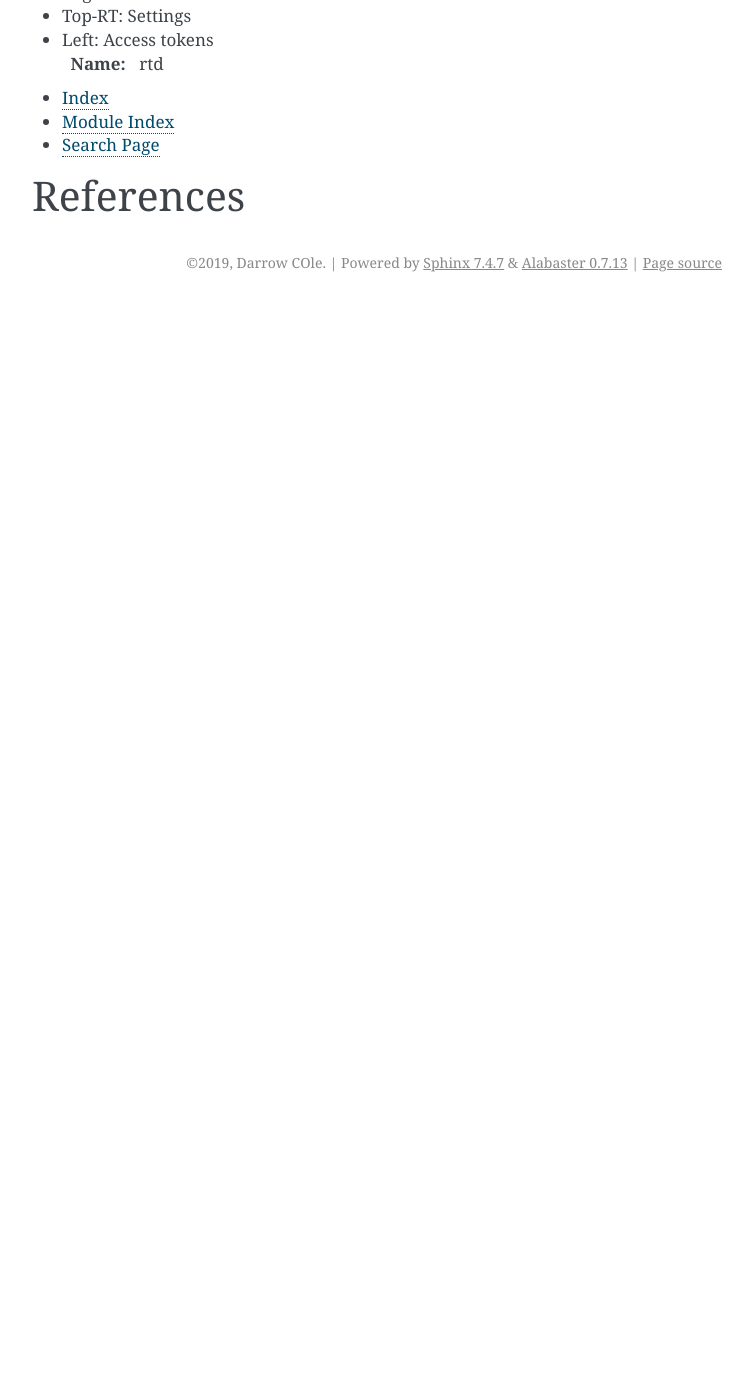
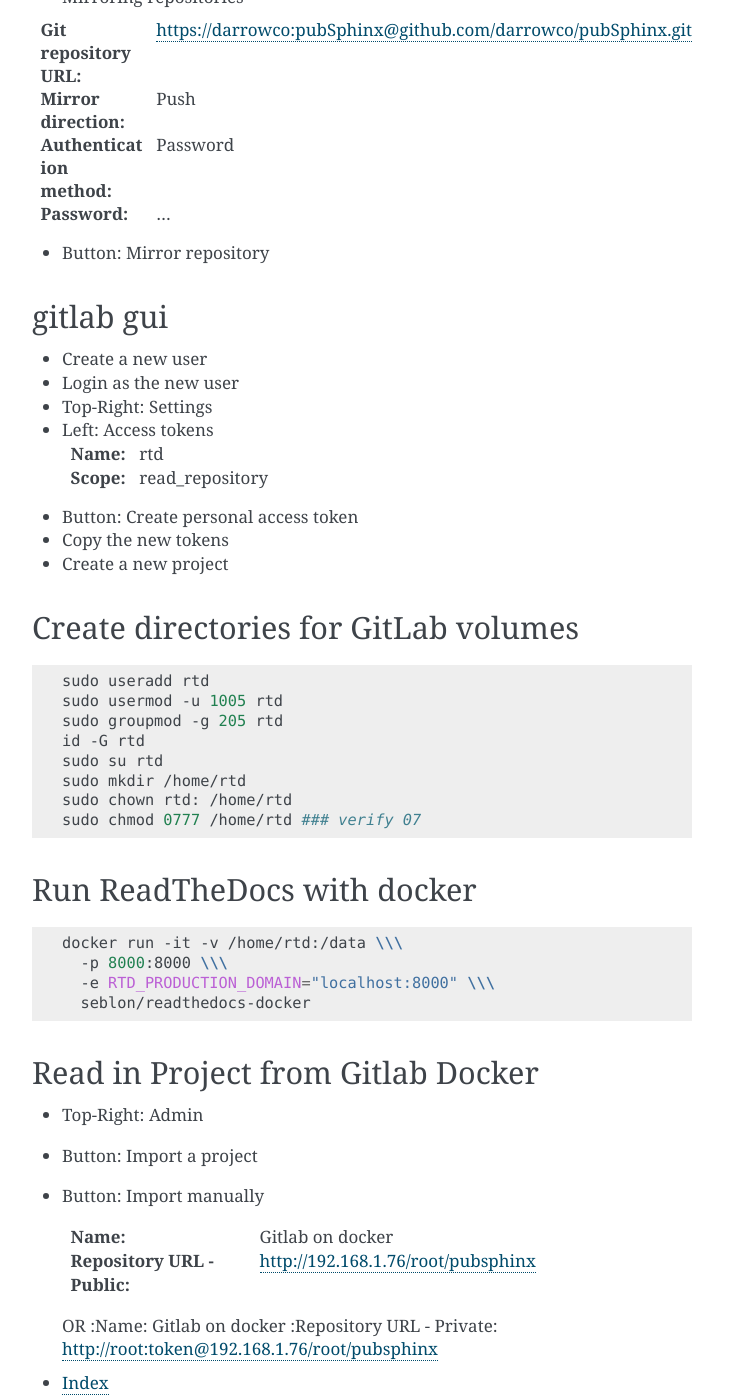
Before and after one commit to darrowco/pubSphinx, a Sphinx documentation site: the page built from docs/source/index.rst, in a window 1280 px wide and 1400 px high, scrolled down 1040 px. Shown: the whole window, without its empty margins (388-1140 px from the left). Built offline with Sphinx 7.4.7, drawn with Linux system fonts in a browser that asks for light colours; before the commit the page ends 1342 px from its top, so only the background shows below that; some of the changed text lies outside the part shown.

Commit message:
self docs

```diff
--- a/docs/source/index.rst
+++ b/docs/source/index.rst
@@ -25,16 +25,16 @@
 ----------------------
 .. code-block:: bash
 
-  sudo docker run --detach \
-     --hostname 192.168.1.76 \
-     --publish 443:443 \
-     --publish 80:80 \
-     --publish 53022:22 \
-     --name gitlab \
-     --restart always \
-     --volume /home/gitlab/config:/etc/gitlab \
-     --volume /home/gitlab/logs:/var/log/gitlab \
-     --volume /home/gitlab/data:/var/opt/gitlab \
+  sudo docker run --detach \\\
+     --hostname 192.168.1.76 \\\
+     --publish 443:443 \\\
+     --publish 80:80 \\\
+     --publish 53022:22 \\\
+     --name gitlab \\\
+     --restart always \\\
+     --volume /home/gitlab/config:/etc/gitlab \\\
+     --volume /home/gitlab/logs:/var/log/gitlab \\\
+     --volume /home/gitlab/data:/var/opt/gitlab \\\
      gitlab/gitlab-ce:latest
 
 Set gitlab.rb
@@ -43,20 +43,77 @@
 
   sudo nano /home/gitlab/config/gitlab.rb
 
-    ### can be set to https
-    ### self-signed cert will be used
+    ### can be set to https (self-signed cert will be used)
     external_url 'http://192.168.1.76'
     ### external_url 'GENERATED_EXTERNAL_URL'
+
+Config repository mirror to github.com
+--------------------------------------
+
+- projects/pubSphinx
+- Left: Settings/repository
+- Mirroring repositories
+
+:Git repository URL: https://darrowco:pubSphinx@github.com/darrowco/pubSphinx.git
+:Mirror direction: Push
+:Authentication method: Password
+:Password: ...
+
+- Button: Mirror repository
 
 gitlab gui
 ----------
 
 - Create a new user
 - Login as the new user
-- Top-RT: Settings
+- Top-Right: Settings
 - Left: Access tokens
 
   :Name: rtd
+  :Scope: read_repository
+
+- Button: Create personal access token
+- Copy the new tokens
+- Create a new project
+
+Create directories for GitLab volumes
+-------------------------------------
+.. code-block:: bash
+
+  sudo useradd rtd
+  sudo usermod -u 1005 rtd
+  sudo groupmod -g 205 rtd
+  id -G rtd
+  sudo su rtd
+  sudo mkdir /home/rtd
+  sudo chown rtd: /home/rtd
+  sudo chmod 0777 /home/rtd ### verify 07
+
+Run ReadTheDocs with docker
+---------------------------
+.. code-block:: bash
+
+  docker run -it -v /home/rtd:/data \\\
+    -p 8000:8000 \\\
+    -e RTD_PRODUCTION_DOMAIN="localhost:8000" \\\
+    seblon/readthedocs-docker
+
+Read in Project from Gitlab Docker
+----------------------------------
+
+- Top-Right: Admin
+- Button: Import a project
+- Button: Import manually
+
+  :Name: Gitlab on docker
+  :Repository URL - Public: http://192.168.1.76/root/pubsphinx
+  OR
+  :Name: Gitlab on docker
+  :Repository URL - Private: http://root:token@192.168.1.76/root/pubsphinx
+
+
+
+
 
 
 
```
